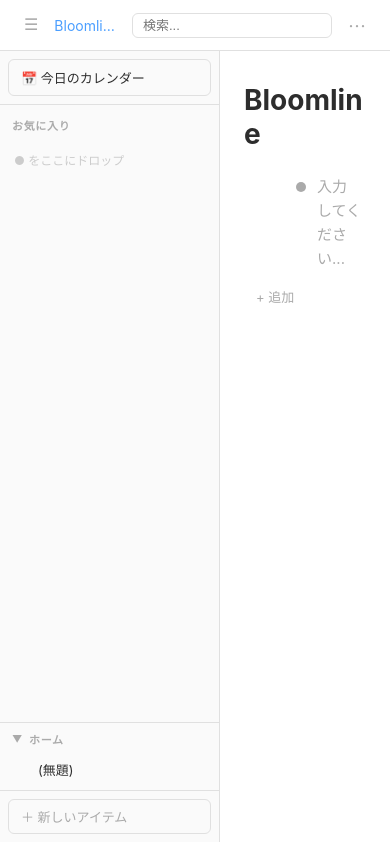
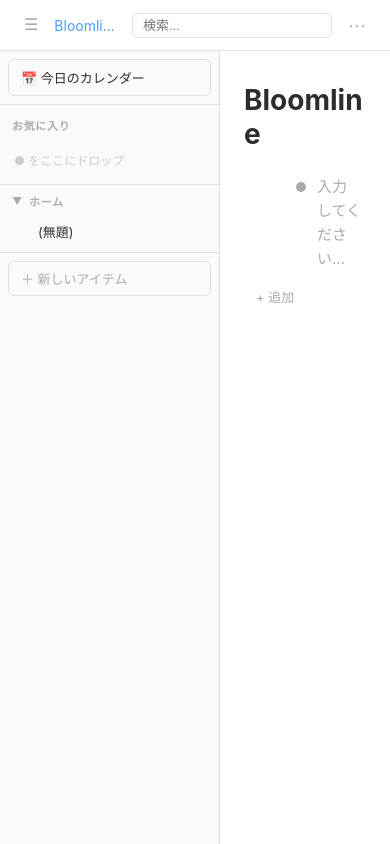
Before and after one commit to tokuhirom/Bloomline, a website built with Vite: page index.html in a window 390 px wide. Built offline with nearby package versions, Linux system fonts and the light colour scheme.

Commit message:
Fix mobile sidebar layout and viewport height handling

```diff
--- a/src/style.css
+++ b/src/style.css
@@ -23,6 +23,10 @@
   color: var(--text);
   background: var(--bg);
   min-height: 100vh;
+  min-height: 100dvh;
+  display: flex;
+  flex-direction: column;
+  overflow: hidden;
 }
 
 /* ===== HEADER ===== */
@@ -502,7 +506,8 @@
 /* ===== LAYOUT ===== */
 #app-layout {
   display: flex;
-  height: calc(100vh - 53px);
+  flex: 1;
+  min-height: 0;
   overflow: hidden;
 }
 
@@ -558,7 +563,6 @@
 #sidebar-favorites-section {
   border-top: 1px solid var(--border);
   margin-top: 4px;
-  flex: 1;
   display: flex;
   flex-direction: column;
   min-height: 60px;
@@ -622,7 +626,6 @@
 #sidebar-add-section {
   border-top: 1px solid var(--border);
   padding: 8px;
-  margin-top: auto;
 }
 #sidebar-add-btn {
   width: 100%;
```
